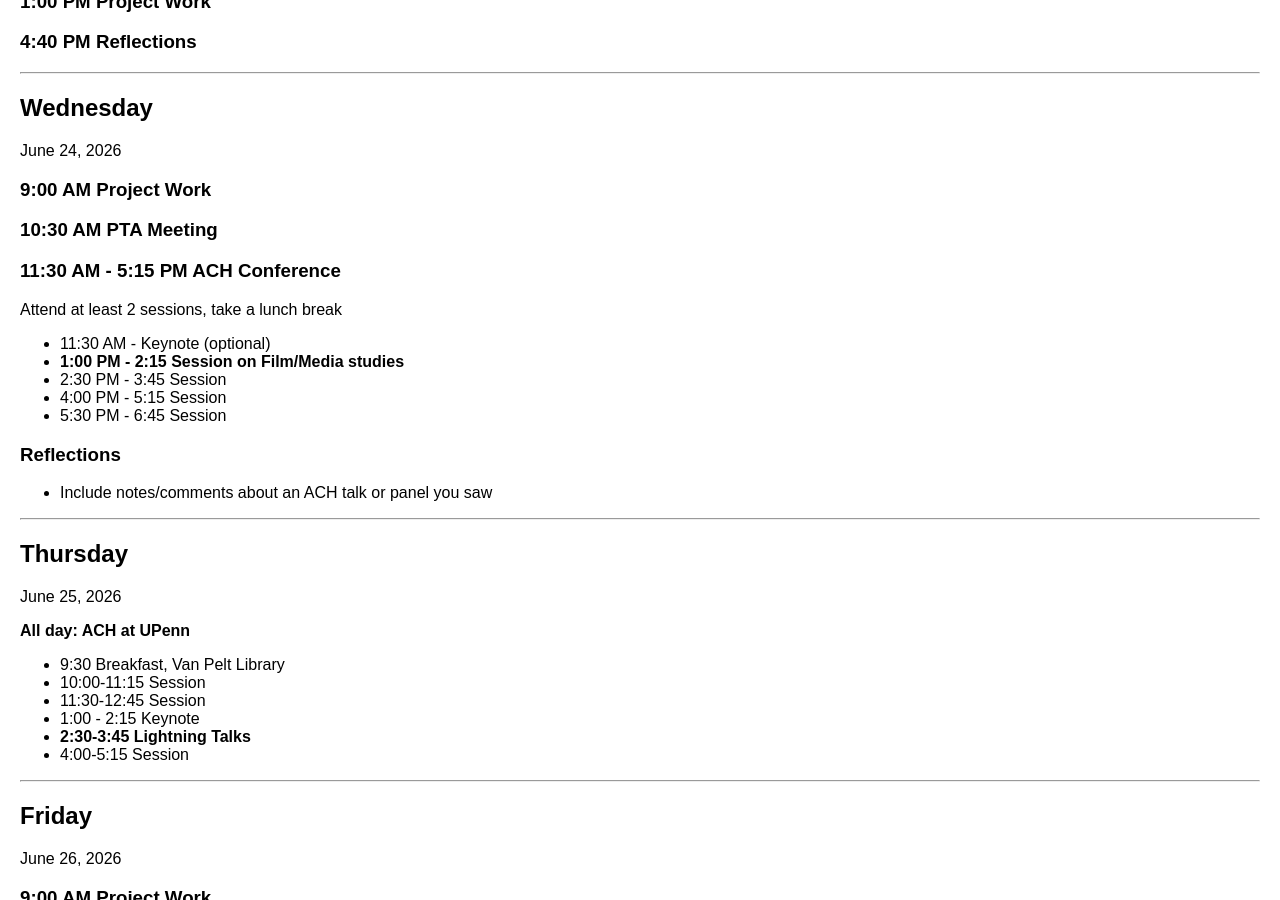
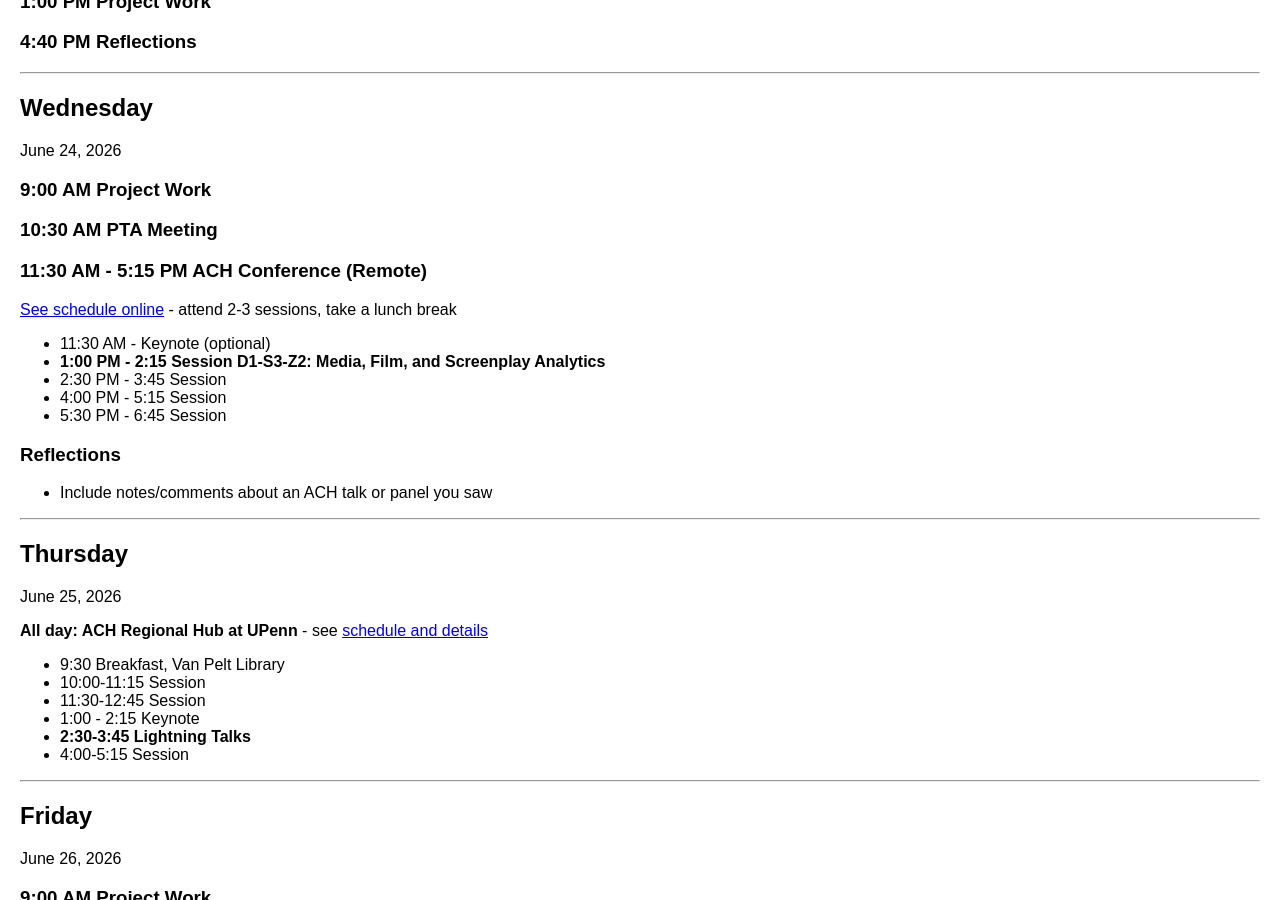
Before and after one commit to digbmc/dssf-syll, a Jekyll site: the page built from _weeks/05-work.md, in a window 1280 px wide and 900 px high, scrolled down 932 px. Built offline with Jekyll 4.4.1, drawn with Linux system fonts in a browser that asks for light colours; some of the changed text lies outside the part shown.

Commit message:
updates wk 5

```diff
--- a/_weeks/05-work.md
+++ b/_weeks/05-work.md
@@ -47,12 +47,12 @@
 
 ### 10:30 AM PTA Meeting
 
-### 11:30 AM - 5:15 PM ACH Conference
+### 11:30 AM - 5:15 PM ACH Conference (Remote)
 
-Attend at least 2 sessions, take a lunch break
+[See schedule online](https://www.conftool.pro/ach2026/index.php?page=browseSessions) - attend 2-3 sessions, take a lunch break
 
 - 11:30 AM - Keynote (optional)
-- **1:00 PM - 2:15 Session on Film/Media studies**
+- **1:00 PM - 2:15 Session D1-S3-Z2: Media, Film, and Screenplay Analytics**
 - 2:30 PM - 3:45 Session
 - 4:00 PM - 5:15 Session
 - 5:30 PM - 6:45 Session
@@ -65,7 +65,7 @@
 ## Thursday
 June 25, 2026
 
-**All day: ACH at UPenn**
+**All day: ACH Regional Hub at UPenn** - see [schedule and details](https://www.library.upenn.edu/events/ach-2026-regional-hub)
 
 - 9:30 Breakfast, Van Pelt Library
 - 10:00-11:15 Session
```
Also changed, not shown: other parts of _weeks/05-work.md (+1 -1 lines).
